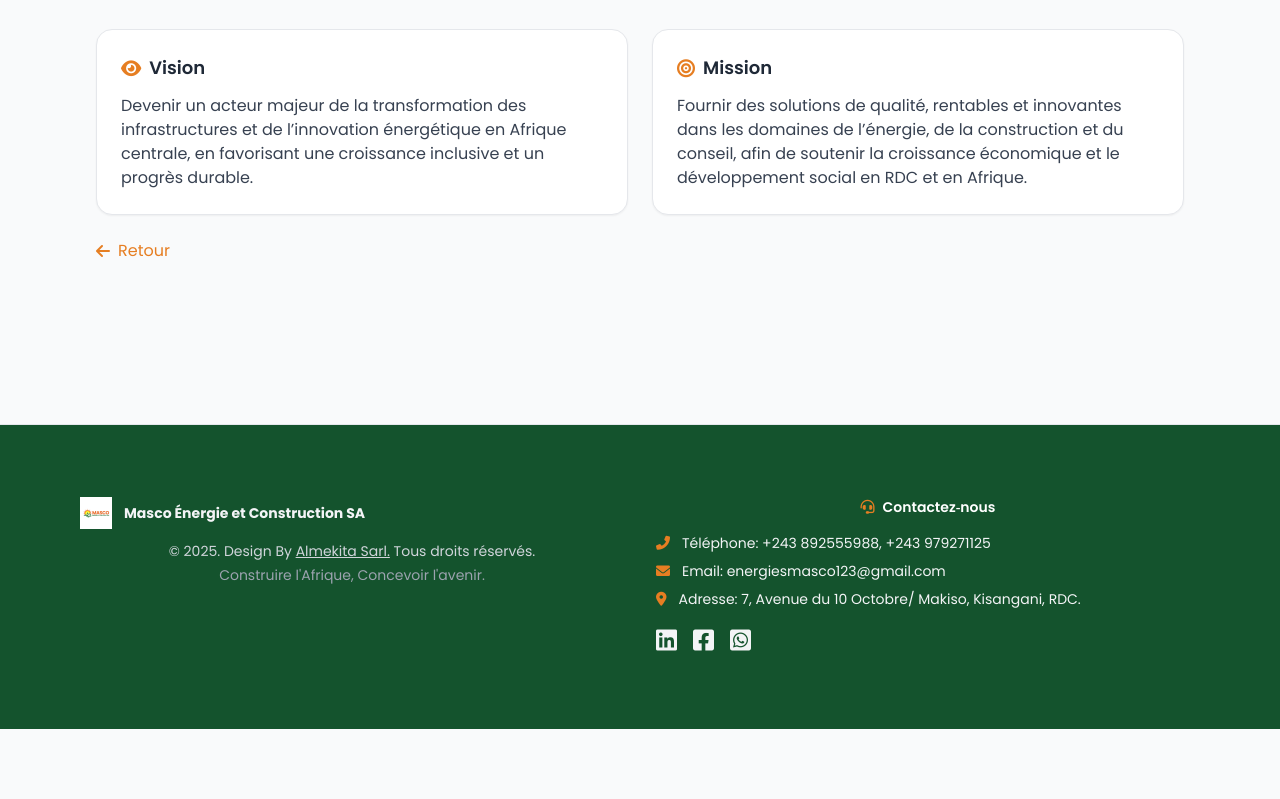
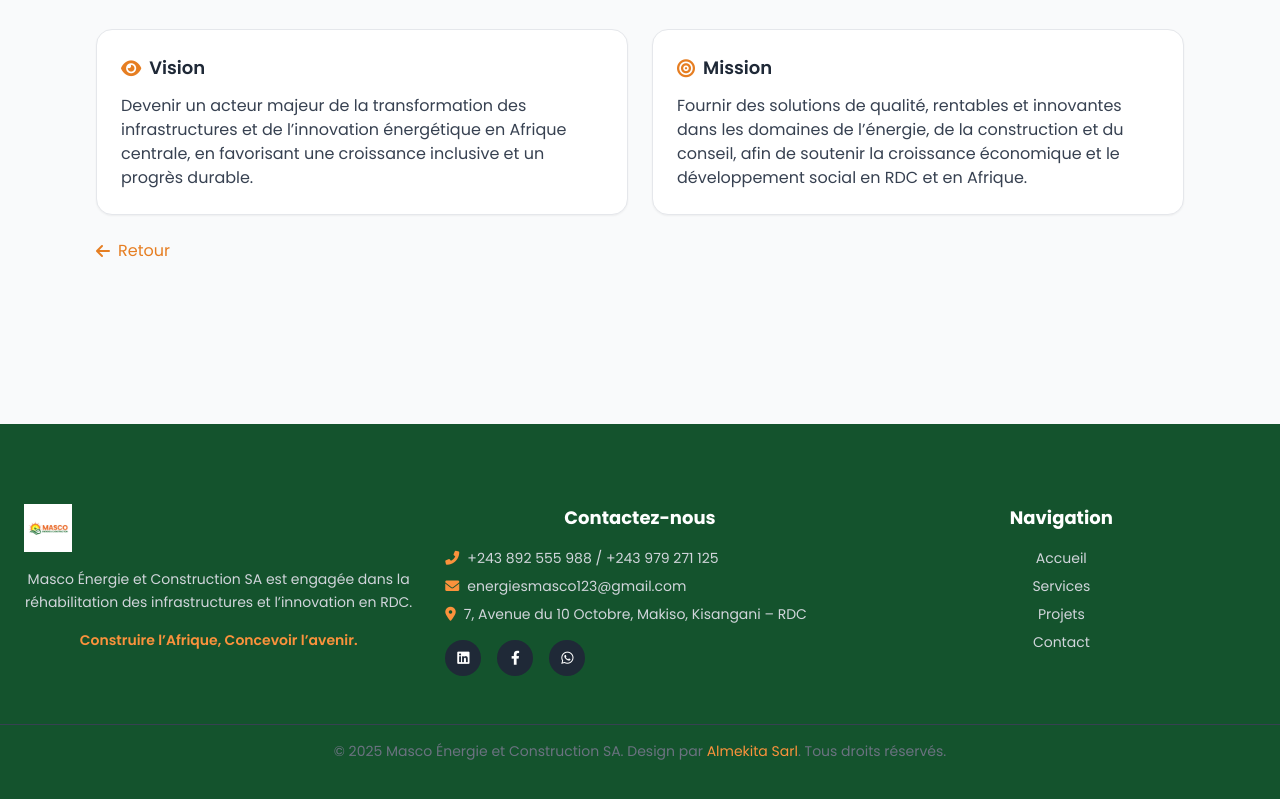
Before and after one commit to magnumtheone/ener, a plain HTML site: page pages/about.html in a window 1280 px wide. Shown: the part 928-1727 px from the top of the page. Before the commit the page ends 1657 px from the top, so only its background shows below. Drawn offline with nearby package versions, Linux system fonts and the light colour scheme; files that its build step writes are made by us from their sources.

Commit message:
grosse mise à jour, ajouts des pages et des nouveaux styles. corrections des chemins.

```diff
--- a/pages/about.html
+++ b/pages/about.html
@@ -186,29 +186,67 @@
   </main>
 
   <!-- Footer -->
-  <footer class="mt-12 border-t bg-green-900 text-gray-100">
-    <div class="max-w-6xl mx-auto px-4 py-10 grid md:grid-cols-2 gap-8 items-start">
+<footer class="bg-green-900 text-gray-300">
+  <div class="max-w-7xl mx-auto px-6 py-12 grid grid-cols-1 md:grid-cols-3 gap-8">
+
+    <!-- Bloc 1 : Présentation -->
     <div>
-        <div class="flex items-center gap-3 mb-3">
-          <img src="../images/logo_light.webp" alt="Masco logo" class="h-8 w-8">
-          <span class="font-bold">Masco Énergie et Construction SA</span>
+      <img src="../images/logo_light.webp" alt="Masco Logo" class="h-12 mb-4">
+      <p class="text-sm leading-relaxed">
+        Masco Énergie et Construction SA est engagée dans la réhabilitation
+        des infrastructures et l’innovation en RDC.
+      </p>
+      <p class="mt-4 text-orange-400 font-semibold">Construire l’Afrique, Concevoir l’avenir.</p>
     </div>
-        <p class="text-sm text-gray-300">© 2025. Design By <a class="underline hover:text-white" href="https://portfoliodavidwawina.vercel.app" target="_blank">Almekita Sarl.</a> Tous droits réservés.</p>
-        <p class="text-sm text-gray-400 mt-1">Construire l'Afrique, Concevoir l'avenir.</p>
-      </div>
+
+    <!-- Bloc 2 : Contact -->
     <div>
-        <h2 class="text-white text-sm font-semibold mb-4"><i class="fas fa-headset mr-2 text-primary"></i>Contactez‑nous</h2>
+      <h3 class="text-lg font-bold text-white mb-4">Contactez-nous</h3>
       <ul class="space-y-2 text-sm">
-          <li class="flex items-center gap-3"><i class="fas fa-phone-alt text-primary"></i> Téléphone: +243 892555988, +243 979271125</li>
-          <li class="flex items-center gap-3"><i class="fas fa-envelope text-primary"></i> Email: energiesmasco123@gmail.com</li>
-          <li class="flex items-center gap-3"><i class="fas fa-map-marker-alt text-primary"></i> Adresse: 7, Avenue du 10 Octobre/ Makiso, Kisangani, RDC.</li>
+        <li class="flex items-center gap-2">
+          <i class="fas fa-phone-alt text-orange-400"></i>
+          +243 892 555 988 / +243 979 271 125
+        </li>
+        <li class="flex items-center gap-2">
+          <i class="fas fa-envelope text-orange-400"></i>
+          energiesmasco123@gmail.com
+        </li>
+        <li class="flex items-center gap-2">
+          <i class="fas fa-map-marker-alt text-orange-400"></i>
+          7, Avenue du 10 Octobre, Makiso, Kisangani – RDC
+        </li>
       </ul>
-        <div class="mt-4 flex items-center gap-4 text-2xl">
-          <a href="https://linkedin.com" target="_blank" aria-label="LinkedIn" class="hover:text-primary"><i class="fab fa-linkedin"></i></a>
-          <a href="https://facebook.com/ Masco SA" target="_blank" aria-label="Facebook" class="hover:text-primary"><i class="fab fa-facebook-square"></i></a>
-          <a href="https://wa.me/243892555988" target="_blank" aria-label="WhatsApp" class="hover:text-primary"><i class="fab fa-whatsapp-square"></i></a>
+      <!-- Réseaux sociaux -->
+      <div class="flex gap-4 mt-4">
+        <a href="https://linkedin.com" target="_blank" class="w-9 h-9 flex items-center justify-center rounded-full bg-gray-800 hover:bg-orange-500 transition">
+          <i class="fab fa-linkedin text-white"></i>
+        </a>
+        <a href="https://facebook.com/MascoSA" target="_blank" class="w-9 h-9 flex items-center justify-center rounded-full bg-gray-800 hover:bg-orange-500 transition">
+          <i class="fab fa-facebook-f text-white"></i>
+        </a>
+        <a href="https://wa.me/243892555988" target="_blank" class="w-9 h-9 flex items-center justify-center rounded-full bg-gray-800 hover:bg-orange-500 transition">
+          <i class="fab fa-whatsapp text-white"></i>
+        </a>
       </div>
     </div>
+
+    <!-- Bloc 3 : Liens rapides -->
+    <div>
+      <h3 class="text-lg font-bold text-white mb-4">Navigation</h3>
+      <ul class="space-y-2 text-sm">
+        <li><a href="#hero" class="hover:text-orange-400 transition">Accueil</a></li>
+        <li><a href="#services" class="hover:text-orange-400 transition">Services</a></li>
+        <li><a href="#projects" class="hover:text-orange-400 transition">Projets</a></li>
+        <li><a href="#contact" class="hover:text-orange-400 transition">Contact</a></li>
+      </ul>
+    </div>
+  </div>
+
+  <!-- Bas de page -->
+  <div class="border-t border-gray-700 text-center py-4 text-sm text-gray-500">
+    © 2025 Masco Énergie et Construction SA. Design par
+    <a href="https://portfoliodavidwawina.vercel.app" target="_blank" class="text-orange-400 hover:underline">Almekita Sarl</a>.
+    Tous droits réservés.
   </div>
 </footer>
 
```
Lines whose indentation alone changed are shown as unchanged.
